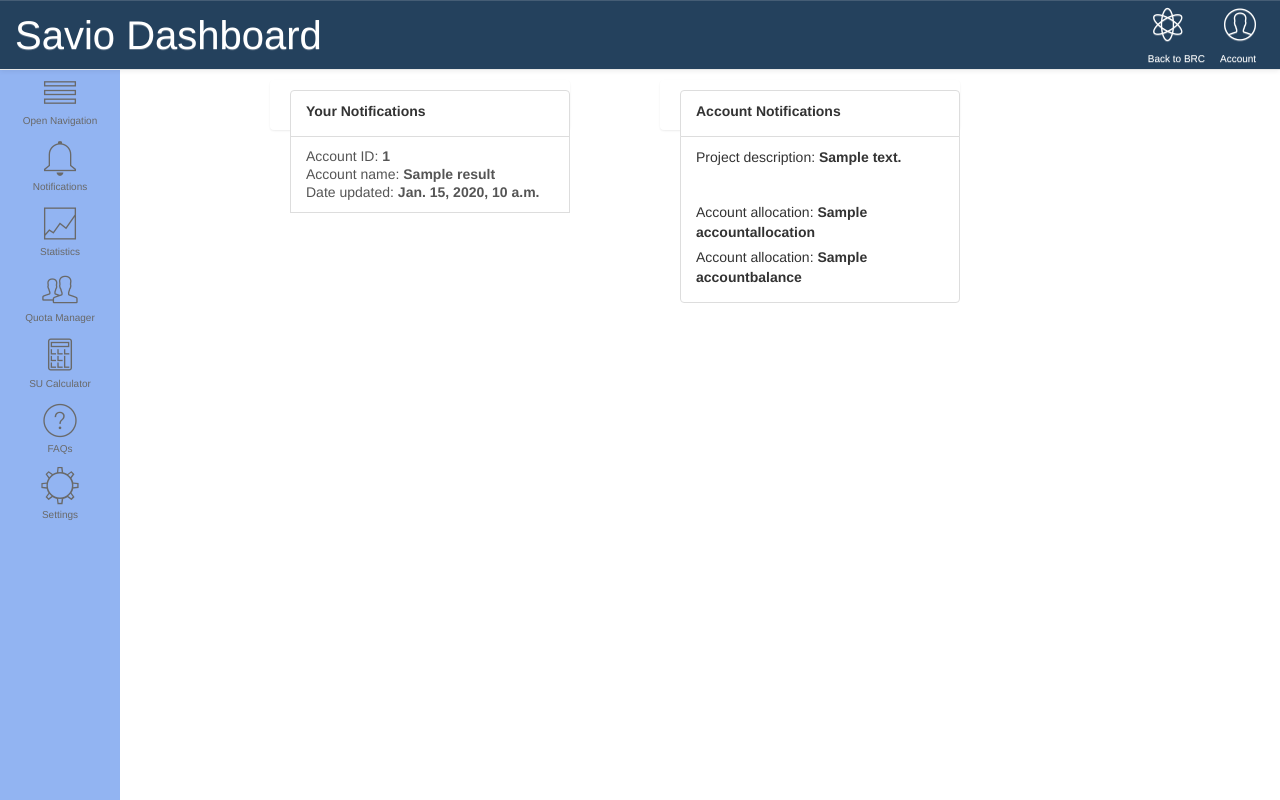
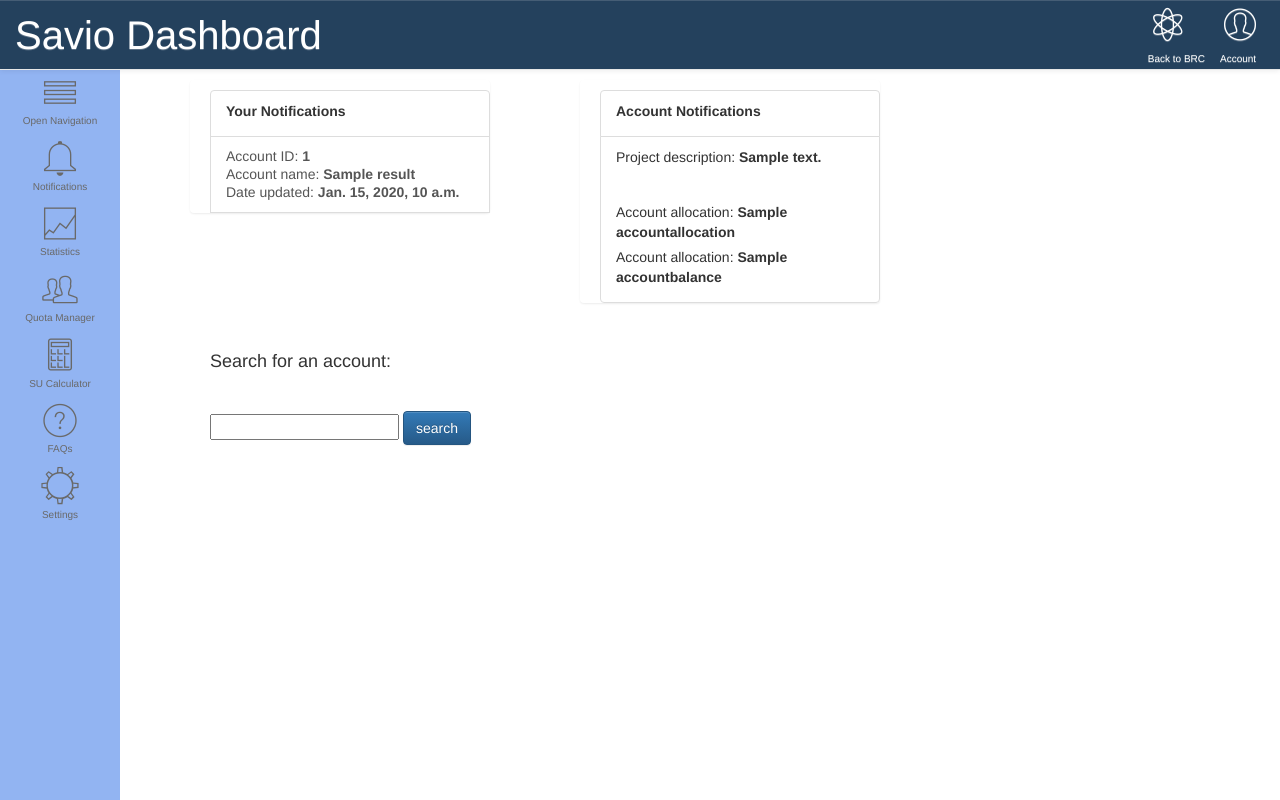
Before and after one commit to ucb-rit/mybrc, a Django app: page /notifications/ in a window 1280 px wide. Run offline with Django 3.2, Linux system fonts and the light colour scheme; tables that the repository leaves empty hold one stand-in row (values such as "Sample post"); a database or web service that is not in the repository returns one stand-in record (values such as "Sample title"); data that the repository does not hold is empty; some libraries are stand-ins or nearby versions.

Commit message:
Fixed layout and added search bar to switch accounts

```diff
--- a/dashboard/notifications/services.py
+++ b/dashboard/notifications/services.py
@@ -3,19 +3,19 @@ import requests
 import os, os.path, json
 
 
-def get():
+def get(get_idx = 0):
     url = 'http://128.3.7.72:8000/accounts'
     #params = {'count': count}
     #r = requests.get(url, params=params)
     r = requests.get(url)
 
     vpn = r.json()
-    acc_id = vpn['results'][0]['accountid']
-    acc_name = vpn['results'][0]['accountname']
-    acc_time = vpn['results'][0]['updated']
-    acc_alloc = vpn['results'][0]['accountallocation']
-    acc_balance = vpn['results'][0]['accountbalance']
-    acc_desc = vpn['results'][0]['description']
+    acc_id = vpn['results'][get_idx]['accountid']
+    acc_name = vpn['results'][get_idx]['accountname']
+    acc_time = vpn['results'][get_idx]['updated']
+    acc_alloc = vpn['results'][get_idx]['accountallocation']
+    acc_balance = vpn['results'][get_idx]['accountbalance']
+    acc_desc = vpn['results'][get_idx]['description']
     vpn_return = {'acc_id' : acc_id, 'acc_name' : acc_name,
                 'acc_time' : acc_time, 'acc_desc' : acc_desc,
                 'acc_alloc' : acc_alloc, 'acc_balance' : acc_balance}
--- a/dashboard/notifications/views.py
+++ b/dashboard/notifications/views.py
@@ -3,31 +3,45 @@ from django.shortcuts import render, HttpResponse
 from django.contrib import messages
 from django import template
 import os, os.path, json
+import requests
 
 # Create your views here.
 def notifications(request):
-	title = "Notification Center"
 
-	if services.get():
-		messages.info(request, services.get())
-		serv_get = services.get()
+	if request.GET:
+		print("request.GET: ", request.GET)
+		req_val = request.GET['sample_form']
 
-	print("\nWithin notifications()")
-	print("services.get(): ", services.get())
-	print("-------\n")
+		url = 'http://128.3.7.72:8000/accounts'
+		r = requests.get(url)
 
-	args = { 'the_title': title, 'acc_id': serv_get['acc_id'],
-				'acc_name': serv_get['acc_name'],
-				'acc_time': serv_get['acc_time'],
-				'acc_desc': serv_get['acc_desc'],
-				'acc_alloc': serv_get['acc_alloc'],
-				'acc_balance': serv_get['acc_balance'] }
+		vpn = r.json()
+		#sample_acc = vpn['results'][int(req_val)]
+		serv_get = services.get(int(req_val))
+		title = "Notification Center"
+		args = { 'the_title': title, 'acc_id': serv_get['acc_id'],
+					'acc_name': serv_get['acc_name'],
+					'acc_time': serv_get['acc_time'],
+					'acc_desc': serv_get['acc_desc'],
+					'acc_alloc': serv_get['acc_alloc'],
+					'acc_balance': serv_get['acc_balance'] }
+		return render(request, 'notifications.html', args)
+	else:
 
-	print("\nWithin notifications")
-	print("args: ", args)
-	print("+++++++\n\n")
+		title = "Notification Center"
 
-	return render(request, 'notifications.html', args)
+		if services.get():
+			messages.info(request, services.get())
+			serv_get = services.get()
+
+		args = { 'the_title': title, 'acc_id': serv_get['acc_id'],
+					'acc_name': serv_get['acc_name'],
+					'acc_time': serv_get['acc_time'],
+					'acc_desc': serv_get['acc_desc'],
+					'acc_alloc': serv_get['acc_alloc'],
+					'acc_balance': serv_get['acc_balance'] }
+
+		return render(request, 'notifications.html', args)
 
 # Create class + methods for each JSON data field
 class getCount:
--- a/dashboard/static/css/notifications.css
+++ b/dashboard/static/css/notifications.css
@@ -2,10 +2,10 @@ h3 {
 	padding-left: 250px;
 }
 
-#le-message {
-	height: 50px;
+.le-message {
+	/*height: 50px;*/
 	width: 300px;
-	margin-left: 200px;
+	margin-left: 120px;
 	padding-top: 10px;
 	padding-left: 20px;
 }
--- a/dashboard/templates/notifications.html
+++ b/dashboard/templates/notifications.html
@@ -11,11 +11,10 @@
 		<div class="row">
 			<div class="col-md-4">
 				<div id="your-notif">
-					<div class="list-group" id="le-message">
+					<div class="list-group le-message">
 						<a href="#" class="list-group-item" id="notif-header">
 						<p class="list-group-item-heading" id="header-yn"><b>Your Notifications</b></p></a>
 						{% if messages %}
-							{% for m in messages %}
 						<!--p>acc_id = m['acc_id']
 						acc_time = m['acc_time'] </p-->
 						<a href="#" class="list-group-item">
@@ -25,12 +24,11 @@
 						<p class="list-group-item-text">Account name: <b id="i_acc_name">{{ acc_name }}</b></p>
 						<p class="list-group-item-text">Date updated: <b id="i_acc_date">{{ acc_time }}</b></p></a>
 						<script type="text/javascript">
-									var message_js = {{ m | safe }};
-									/*document.getElementById("i_acc_id").innerHTML = message_js.acc_id;
+							/*var message_js = { { message | safe } };
+							document.getElementById("i_acc_id").innerHTML = message_js.acc_id;
 							document.getElementById("i_acc_name").innerHTML = message_js.acc_name;
 							document.getElementById("i_acc_date").innerHTML = message_js.acc_time;*/
 						</script>
-							{% endfor %}
 						{% else %}
 							<a href="#" class="list-group-item">
 								<h5>No user account information available</h5>
@@ -42,7 +40,7 @@
 			</div>
 			<div class="col-md-4">
 				<div id="account-notif">
-					<div class="list-group" id="le-message">
+					<div class="list-group le-message">
 						<a href="#" class="list-group-item" id="notif-header">
 						<p class="list-group-item-heading" id="header-yn"><b>Account Notifications</b></p></a>
 						<a href="#" class="list-group-item">
@@ -57,6 +55,19 @@
 						document.getElementById("i_acc_alloc").innerHTML = message_js.acc_alloc;
 						document.getElementById("i_acc_balance").innerHTML = message_js.acc_balance;*/
 					</script>
+				</div>
+			</div>
+			<div class="col-md-4"></div>
+		</div>
+		<div class="row">
+			<div class="col-md-8">
+				<div class="le-message">
+					<h4>Search for an account:</h4>
+					<div style="height: 30px;"></div>
+					<form action="" method="get">
+						<input type="text" name="sample_form" value="">
+						<input class="btn btn-primary" type="submit" value="search">
+					</form>
 				</div>
 			</div>
 			<div class="col-md-4"></div>
```
Lines whose indentation alone changed are shown as unchanged.
